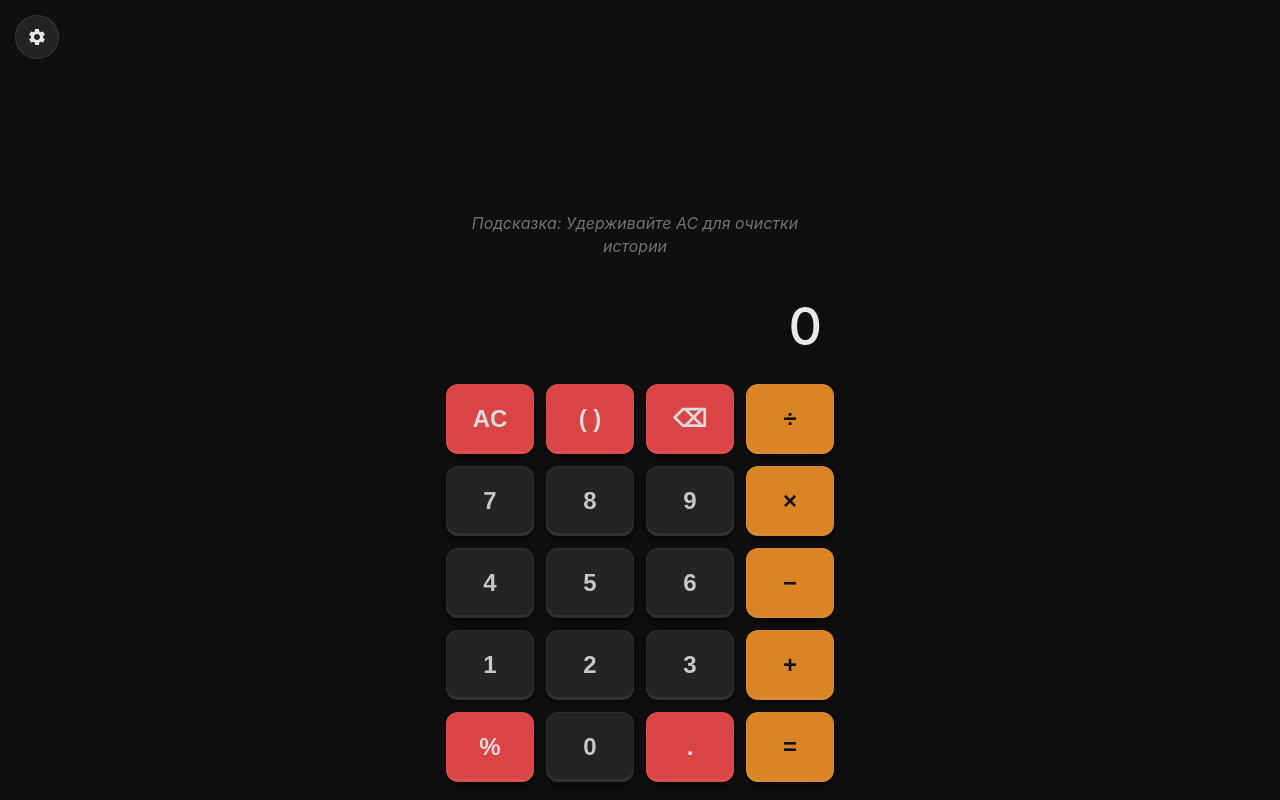
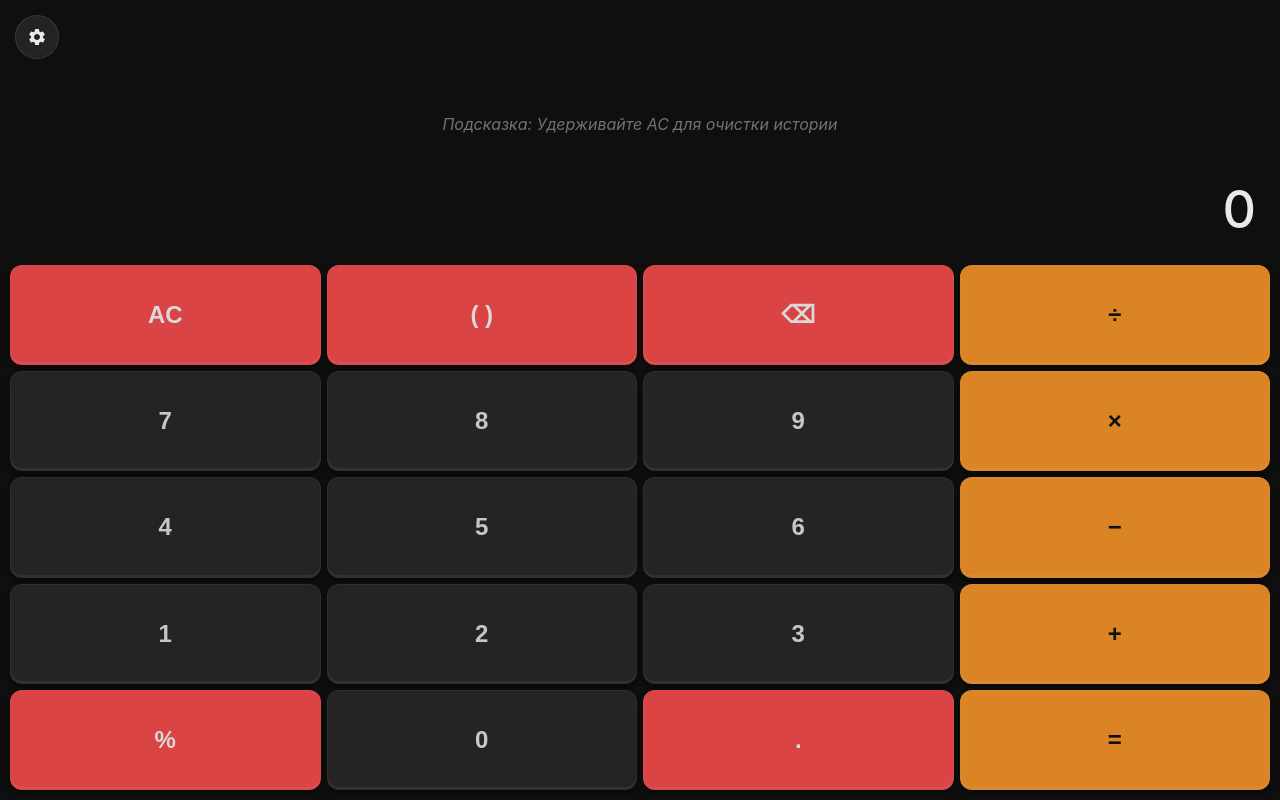
Before and after one commit to nikolarsen/Calculator-pwa, a plain HTML site: page index.html in a window 1280 px wide. Drawn offline with Linux system fonts and the light colour scheme.

Commit message:
Update styles.css

```diff
--- a/styles.css
+++ b/styles.css
@@ -385,24 +385,114 @@ html, body {
   backdrop-filter: blur(10px);
   border: 1px solid rgba(255, 255, 255, 0.2);
 }
-
-/* ===== ОСНОВНОЙ ИНТЕРФЕЙС КАЛЬКУЛЯТОРА ===== */
 /* ===== ОСНОВНОЙ ИНТЕРФЕЙС КАЛЬКУЛЯТОРА ===== */
 .calculator {
-  max-width: 420px;
+  max-width: 100%;
   margin: 0 auto;
   height: 100vh;
   display: flex;
   flex-direction: column;
-  overflow: hidden;
-  padding: 16px 14px;
   background: var(--bg);
-  transform: translateZ(0);
-  will-change: transform;
-  -webkit-backface-visibility: hidden;
+  padding: 10px;
   box-sizing: border-box;
+  position: fixed;
+  top: 0;
+  left: 0;
+  right: 0;
+  bottom: 0;
 }
 
+/* Верхняя часть с историей */
+.topbar {
+  flex: 0 0 auto;
+  min-height: 100px;
+  max-height: 150px;
+  overflow-y: auto;
+}
+
+/* История */
+.history {
+  color: var(--muted);
+  font-size: 18px;
+  line-height: 1.3;
+  text-align: right;
+  padding: 5px 10px;
+}
+
+/* Экран */
+.screen {
+  font-size: 48px;
+  padding: 10px;
+  text-align: right;
+  font-weight: 500;
+  min-height: 60px;
+  flex: 0 0 auto;
+}
+
+/* Клавиши - ГАРАНТИРОВАННО ВСЕ КНОПКИ ВМЕСТЯТСЯ */
+.keys {
+  display: grid;
+  grid-template-columns: repeat(4, 1fr);
+  grid-template-rows: repeat(5, 1fr);
+  gap: 6px;
+  flex: 1;
+  min-height: 300px;
+}
+
+/* Авто-масштабирование шрифта для длинных чисел */
+.screen.long-number {
+  font-size: 32px;
+}
+
+.screen.very-long-number {
+  font-size: 24px;
+}
+
+.screen.extremely-long-number {
+  font-size: 18px;
+}
+
+/* АДАПТИВНЫЕ КНОПКИ */
+.btn {
+  background: rgba(45, 45, 45, 0.85);
+  border: 1px solid rgba(255, 255, 255, 0.06);
+  color: var(--text);
+  border-radius: 10px;
+  display: flex;
+  align-items: center;
+  justify-content: center;
+  font-size: 20px;
+  font-weight: 600;
+  min-height: 50px;
+  margin: 0;
+}
+
+/* Для очень маленьких экранов */
+@media (max-height: 600px) {
+  .topbar {
+    min-height: 80px;
+    max-height: 120px;
+  }
+
+  .screen {
+    font-size: 36px;
+    min-height: 50px;
+  }
+
+  .history {
+    font-size: 16px;
+  }
+
+  .btn {
+    min-height: 44px;
+    font-size: 18px;
+  }
+
+  .keys {
+    gap: 4px;
+    min-height: 250px;
+  }
+}
 /* Верхняя часть с историей */
 .topbar {
   flex: 1;
@@ -471,14 +561,6 @@ html, body {
   font-size: 22px;
 }
 
-/* Клавиши */
-.keys {
-  display: grid;
-  grid-template-columns: repeat(4, 1fr);
-  gap: 8px;
-  margin-top: auto;
-  flex-shrink: 0;
-}
 
 /* ===== ПОДСКАЗКА ИСТОРИИ ===== */
 .history-hint {
```
